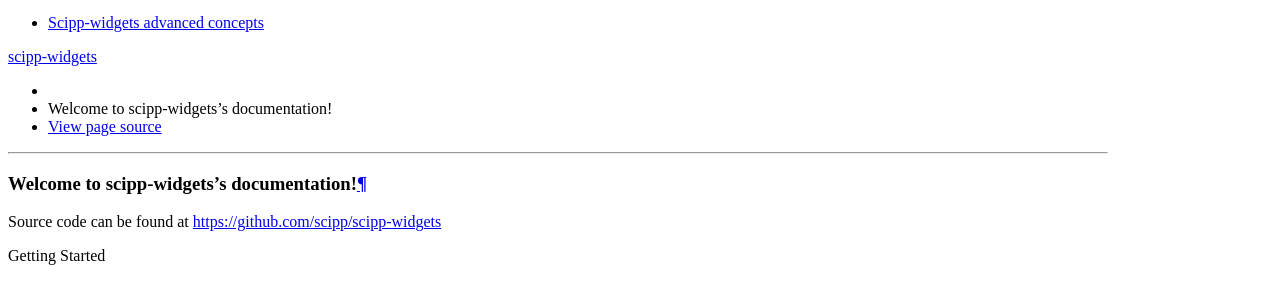
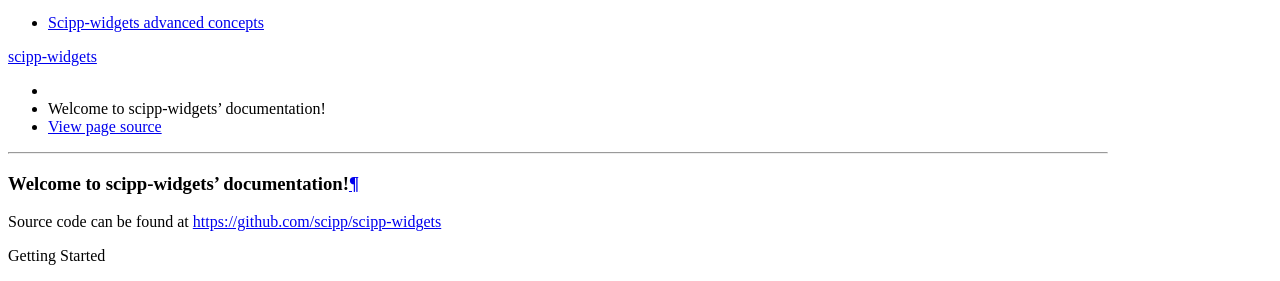
Before and after one commit to scipp/scippwidgets, a Sphinx documentation site: the page built from docs/index.rst, in a window 1280 px wide. Shown: the part 317-598 px from the top of the page. Built offline with Sphinx 7.4.7 and the Read the Docs theme 2.0.0, drawn with Linux system fonts in a browser that asks for light colours.

Commit message:
Corrected docs typos

```diff
--- a/docs/conf.py
+++ b/docs/conf.py
@@ -115,9 +115,9 @@ html_static_path = ['_static']
 intersphinx_mapping = {'scipp': ('https://scipp.github.io/', None)}
 
 nbsphinx_execute_arguments = [
-    "--InlineBackend.figure_formats={'svg', 'pdf'}",
+    "--InlineBackend.figure_formats 'svg'='pdf'",
     "--InlineBackend.rc 'figure.dpi'=96",
-    "--Session.metadata={'scipp_docs_build': True}",
+    "--Session.metadata 'scipp_docs_build'=True",
 ]
 
 html_sidebars = {
--- a/docs/index.rst
+++ b/docs/index.rst
@@ -3,7 +3,7 @@
    You can adapt this file completely to your liking, but it should at least
    contain the root `toctree` directive.
 
-Welcome to scipp-widgets's documentation!
+Welcome to scipp-widgets' documentation!
 =========================================
 
 Source code can be found at https://github.com/scipp/scipp-widgets
```
Also changed, not shown: docs/concepts.ipynb, docs/inputs.ipynb, docs/scipp_widgets_intro.ipynb.
